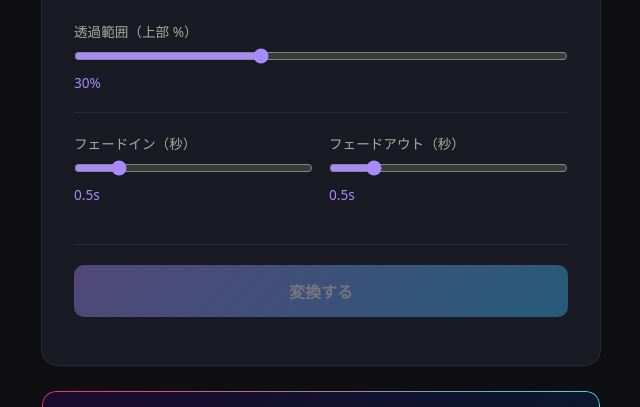
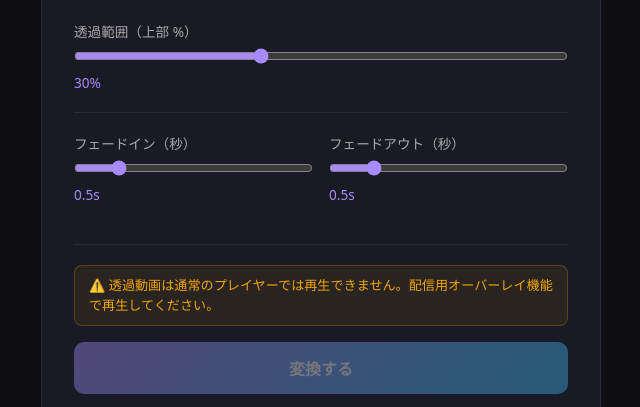
Before and after one commit to graphica-live/TikGradation, a website: page public/index.html in a window 1280 px wide. Shown: the part 356-763 px from the top of the page, without its empty margins (319-959 px from the left). Drawn offline with Linux system fonts and the light colour scheme.

Commit message:
feat: 変換ボタン上に透過動画の注意書きを追加

```diff
--- a/public/index.html
+++ b/public/index.html
@@ -66,6 +66,17 @@
       font-size: 0.78rem;
       color: #555;
       margin-top: 6px;
+    }
+
+    .notice {
+      font-size: 0.82rem;
+      color: #f0a500;
+      background: rgba(240, 165, 0, 0.08);
+      border: 1px solid rgba(240, 165, 0, 0.25);
+      border-radius: 8px;
+      padding: 10px 14px;
+      margin-bottom: 16px;
+      line-height: 1.5;
     }
 
     button[type="submit"] {
@@ -229,6 +240,8 @@
     </div>
 
     <hr>
+
+    <p class="notice">⚠️ 透過動画は通常のプレイヤーでは再生できません。配信用オーバーレイ機能で再生してください。</p>
 
     <button type="submit" id="submitBtn" disabled>変換する</button>
 
```
